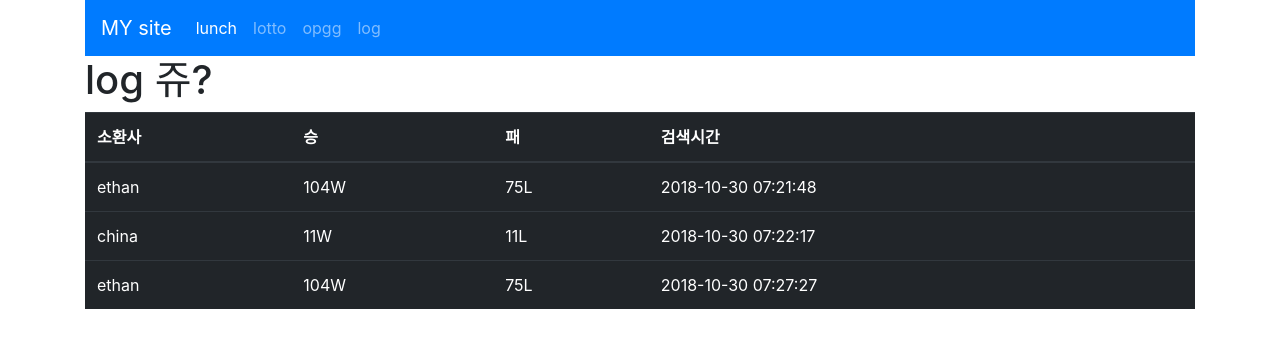
After one commit to ximzzzzz/flask_intro, a Flask app: page /log in a window 1280 px wide. The commit adds this page. Shown: the top 348 px of the page. Run offline with Flask 2, Linux system fonts and the light colour scheme; some libraries are stand-ins or nearby versions.

Commit message:
call it a day

```diff
--- a/app.py
+++ b/app.py
@@ -2,12 +2,14 @@ from flask import Flask, render_template, request
 import requests
 import random
 from bs4 import BeautifulSoup
+import csv
+import datetime
 
 app = Flask(__name__)
 
 @app.route("/")
 def hello():
-    return "Hello World!"
+    return render_template('home.html')
 
 @app.route("/welcome")
 def welcome():
@@ -91,6 +93,36 @@ def opgg():
     url='http://www.op.gg/summoner/userName='+summon
     html = requests.get(url).text
     soup = BeautifulSoup(html,'html.parser')
-    win = soup.select_one('#SummonerLayoutContent > div.tabItem.Content.SummonerLayoutContent.summonerLayout-summary > div.SideContent > div.TierBox.Box > div.SummonerRatingMedium > div.TierRankInfo > div.TierInfo > span.WinLose > span.wins').text
-    lose = soup.select_one('#SummonerLayoutContent > div.tabItem.Content.SummonerLayoutContent.summonerLayout-summary > div.SideContent > div.TierBox.Box > div.SummonerRatingMedium > div.TierRankInfo > div.TierInfo > span.WinLose > span.losses').text
-    return render_template('opgg.html', win=win, lose=lose,summon=summon)
+    win = soup.select('#SummonerLayoutContent > div.tabItem.Content.SummonerLayoutContent.summonerLayout-summary > div.SideContent > div.TierBox.Box > div.SummonerRatingMedium > div.TierRankInfo > div.TierInfo > span.WinLose > span.wins')
+    lose = soup.select('#SummonerLayoutContent > div.tabItem.Content.SummonerLayoutContent.summonerLayout-summary > div.SideContent > div.TierBox.Box > div.SummonerRatingMedium > div.TierRankInfo > div.TierInfo > span.WinLose > span.losses')
+
+    if len(win) == 0:
+        win_i = "0승"
+    else :
+        win_i = win[0].text
+
+    if len(lose)==0:
+        lose_i='0패'
+    else:
+        lose_i = lose[0].text
+
+
+    # f = open("list.txt",'a+')
+    # data = '소환사의 이름은 {} {} {} 입니다.'.format(summon, win_i, lose_i)
+    # f.write(data)
+    # f.close()
+
+    f = open('list.csv','a+', encoding='utf-8', newline='')
+    csvfile = csv.writer(f)
+    data=[summon, win_i, lose_i, datetime.datetime.now()]
+    csvfile.writerow(data)
+    f.close()
+
+    return render_template('opgg.html', win=win_i, lose=lose_i,summon=summon)
+
+@app.route('/log')
+def log():
+    f = open('list.csv','r', encoding='utf-8')
+    logs = csv.reader(f)
+
+    return render_template('log.html', logs=logs)
--- /dev/null
+++ b/list.csv
@@ -0,0 +1,3 @@
+ethan,104W,75L,2018-10-30 07:21:48.047722
+china,11W,11L,2018-10-30 07:22:17.418883
+ethan,104W,75L,2018-10-30 07:27:27.950818
--- /dev/null
+++ b/templates/base.html
@@ -0,0 +1,45 @@
+<!DOCTYPE html>
+<html lang="en">
+<head>
+    <meta charset="UTF-8">
+    <meta name="viewport" content="width=device-width, initial-scale=1.0">
+    <meta http-equiv="X-UA-Compatible" content="ie=edge">
+    <title>Document</title>
+    <link rel="stylesheet" href="https://stackpath.bootstrapcdn.com/bootstrap/4.1.3/css/bootstrap.min.css" integrity="sha384-MCw98/SFnGE8fJT3GXwEOngsV7Zt27NXFoaoApmYm81iuXoPkFOJwJ8ERdknLPMO" crossorigin="anonymous">
+</head>
+<body>
+    <div class="container">
+            <nav class="navbar navbar-expand-xl navbar-dark bg-primary">
+      <a class="navbar-brand" href="/">MY site</a>
+      <button class="navbar-toggler" type="button" data-toggle="collapse" data-target="#navbarSupportedContent" aria-controls="navbarSupportedContent" aria-expanded="false" aria-label="Toggle navigation">
+        <span class="navbar-toggler-icon"></span>
+      </button>
+
+      <div class="collapse navbar-collapse" id="navbarSupportedContent">
+        <ul class="navbar-nav mr-auto">
+          <li class="nav-item active">
+            <a class="nav-link" href="/lunch">lunch <span class="sr-only">(current)</span></a>
+          </li>
+            <li class="nav-item">
+            <a class="nav-link" href="/lotto">lotto</a>
+          </li>
+          <li class="nav-item">
+            <a class="nav-link" href="/summoner">opgg</a>
+          </li>
+          <li class="nav-item">
+            <a class="nav-link" href="/log">log</a>
+          </li>
+
+         </div>
+        </nav>
+
+        {% block body_block %}
+
+        {% endblock %}
+
+    </div>
+    <script src="https://code.jquery.com/jquery-3.3.1.slim.min.js" integrity="sha384-q8i/X+965DzO0rT7abK41JStQIAqVgRVzpbzo5smXKp4YfRvH+8abtTE1Pi6jizo" crossorigin="anonymous"></script>
+    <script src="https://cdnjs.cloudflare.com/ajax/libs/popper.js/1.14.3/umd/popper.min.js" integrity="sha384-ZMP7rVo3mIykV+2+9J3UJ46jBk0WLaUAdn689aCwoqbBJiSnjAK/l8WvCWPIPm49" crossorigin="anonymous"></script>
+    <script src="https://stackpath.bootstrapcdn.com/bootstrap/4.1.3/js/bootstrap.min.js" integrity="sha384-ChfqqxuZUCnJSK3+MXmPNIyE6ZbWh2IMqE241rYiqJxyMiZ6OW/JmZQ5stwEULTy" crossorigin="anonymous"></script>
+</body>
+</html>
--- /dev/null
+++ b/templates/log.html
@@ -0,0 +1,27 @@
+{% extends 'base.html' %}
+
+{% block body_block %}
+    <h1>log 쥬?</h1>
+
+
+    <table class="table table-dark">
+      <thead>
+        <tr>
+          <th scope="col">소환사</th>
+          <th scope="col">승</th>
+          <th scope="col">패</th>
+          <th scope="col">검색시간</th>
+        </tr>
+      </thead>
+      <tbody>
+          {% for log in logs %}
+        <tr>
+          <td>{{log[0]}}</td>
+          <td>{{log[1]}}</td>
+          <td>{{log[2]}}</td>
+          <td>{{log[3][:-7]}}</td>
+        </tr>
+        {% endfor %}
+      </tbody>
+    </table>
+{% endblock %}
```
Also changed, not shown: templates/home.html (added, +7 -0 lines), templates/lotto.html (+4 -12 lines), templates/lunch.html (+6 -11 lines), templates/opgg.html (+4 -11 lines), templates/summoner.html (+4 -12 lines).
